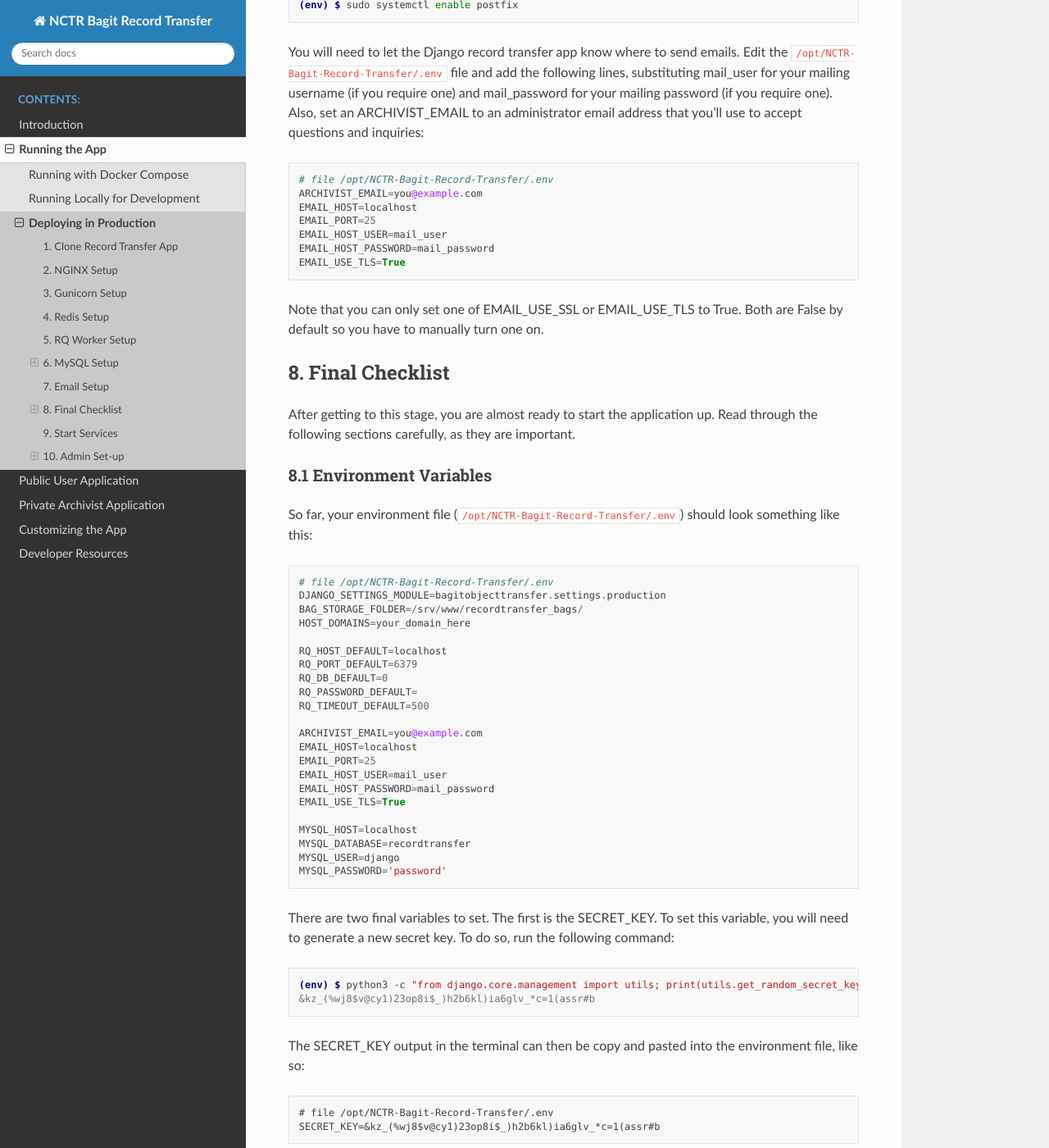
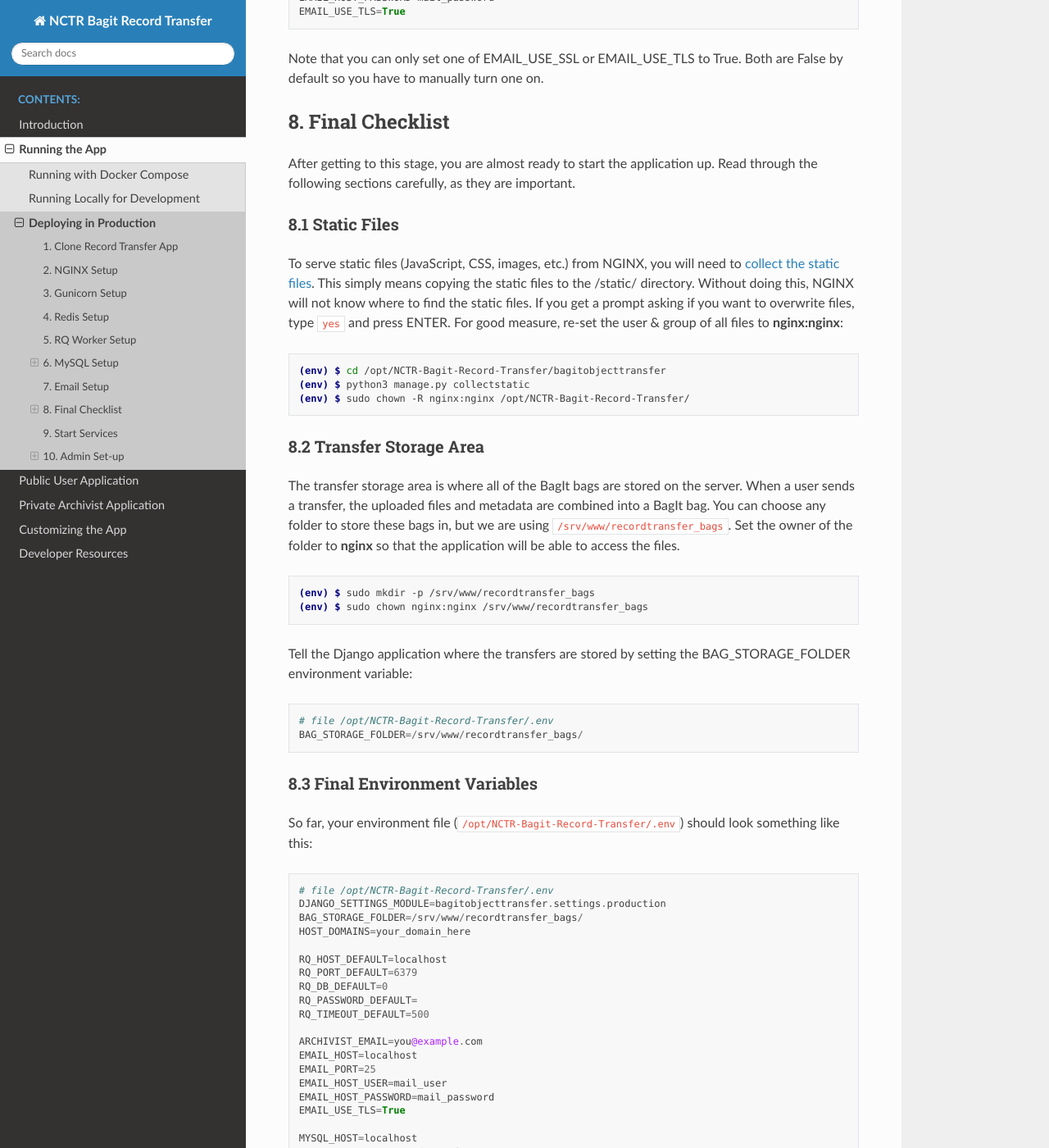
Before and after one commit to NationalCentreTruthReconciliation/Secure-Record-Transfer, a Sphinx documentation site: the page built from docs/running/production.rst, in a window 1280 px wide and 1400 px high, scrolled down 13105 px. Shown: the whole window at 82% size. Built offline with Sphinx 7.4.7 and the Read the Docs theme 2.0.0, drawn with Linux system fonts in a browser that asks for light colours; some of the changed text lies outside the part shown.

Commit message:
Move transfer storage folder section lower

```diff
--- a/docs/running/production.rst
+++ b/docs/running/production.rst
@@ -77,36 +77,21 @@ Install Django and all other dependencies in the virtual environment.
     (env) $ pip install -r requirements.txt
 
 
-Set up a location to store BagIt bags inside:
-
-.. code-block:: console
-
-    (env) $ sudo mkdir -p /srv/www/recordtransfer_bags
-
-
-.. note::
-
-    You do not have to use the :code:`/srv/www/recordtransfer_bags/` directory, you can use any
-    directory you like to store BagIt bags in.
-
-
 Create an environment variable file for the application at
-:code:`/opt/NCTR-Bagit-Record-Transfer/.env` if it doesn't exist already:
+:code:`/opt/NCTR-Bagit-Record-Transfer/.env`:
 
 .. code-block:: console
 
     (env) $ touch /opt/NCTR-Bagit-Record-Transfer/.env
 
 
-We will be editing this file throughout this guide. For right now, we only need to add two lines,
-one giving the app the location of the bag storage folder, and the other specifying the settings
-module to use:
+We will be editing this file throughout this guide. For right now, we only need specify that we want
+to use the production settings:
 
 ::
 
     # file /opt/NCTR-Bagit-Record-Transfer/.env
     DJANGO_SETTINGS_MODULE=bagitobjecttransfer.settings.production
-    BAG_STORAGE_FOLDER=/srv/www/recordtransfer_bags/
 
 
 2. NGINX Setup
@@ -770,9 +755,51 @@ After getting to this stage, you are almost ready to start the application up. R
 following sections carefully, as they are important.
 
 
+****************
+8.1 Static Files
+****************
+
+To serve static files (JavaScript, CSS, images, etc.) from NGINX, you will need to
+`collect the static files <https://docs.djangoproject.com/en/3.1/ref/contrib/staticfiles/#collectstatic>`_.
+This simply means copying the static files to the /static/ directory. Without doing this, NGINX will
+not know where to find the static files. If you get a prompt asking if you want to overwrite files,
+type :code:`yes` and press ENTER. For good measure, re-set the user & group of all files to
+**nginx:nginx**:
+
+.. code-block:: console
+
+    (env) $ cd /opt/NCTR-Bagit-Record-Transfer/bagitobjecttransfer
+    (env) $ python3 manage.py collectstatic
+    (env) $ sudo chown -R nginx:nginx /opt/NCTR-Bagit-Record-Transfer/
+
+
 *************************
-8.1 Environment Variables
+8.2 Transfer Storage Area
 *************************
+
+The transfer storage area is where all of the BagIt bags are stored on the server. When a user sends
+a transfer, the uploaded files and metadata are combined into a BagIt bag. You can choose any folder
+to store these bags in, but we are using :code:`/srv/www/recordtransfer_bags`. Set the owner of the
+folder to **nginx** so that the application will be able to access the files.
+
+.. code-block:: console
+
+    (env) $ sudo mkdir -p /srv/www/recordtransfer_bags
+    (env) $ sudo chown nginx:nginx /srv/www/recordtransfer_bags
+
+
+Tell the Django application where the transfers are stored by setting the BAG_STORAGE_FOLDER
+environment variable:
+
+::
+
+    # file /opt/NCTR-Bagit-Record-Transfer/.env
+    BAG_STORAGE_FOLDER=/srv/www/recordtransfer_bags/
+
+
+*******************************
+8.3 Final Environment Variables
+*******************************
 
 So far, your environment file (:code:`/opt/NCTR-Bagit-Record-Transfer/.env`) should look something
 like this:
@@ -837,24 +864,6 @@ The second variable you need to set is HOST_DOMAINS. Set this to the domain(s) o
 
 
 And that's it! All of the required environment variables should now be set.
-
-
-****************
-8.2 Static Files
-****************
-
-To serve static files (JavaScript, CSS, images, etc.) from NGINX, you will need to
-`collect the static files <https://docs.djangoproject.com/en/3.1/ref/contrib/staticfiles/#collectstatic>`_.
-This simply means copying the static files to the /static/ directory. Without doing this, NGINX will
-not know where to find the static files. If you get a prompt asking if you want to overwrite files,
-type :code:`yes` and press ENTER. For good measure, re-set the user & group of all files to
-**nginx:nginx**:
-
-.. code-block:: console
-
-    (env) $ cd /opt/NCTR-Bagit-Record-Transfer/bagitobjecttransfer
-    (env) $ python3 manage.py collectstatic
-    (env) $ sudo chown -R nginx:nginx /opt/NCTR-Bagit-Record-Transfer/
 
 
 9. Start Services
```
